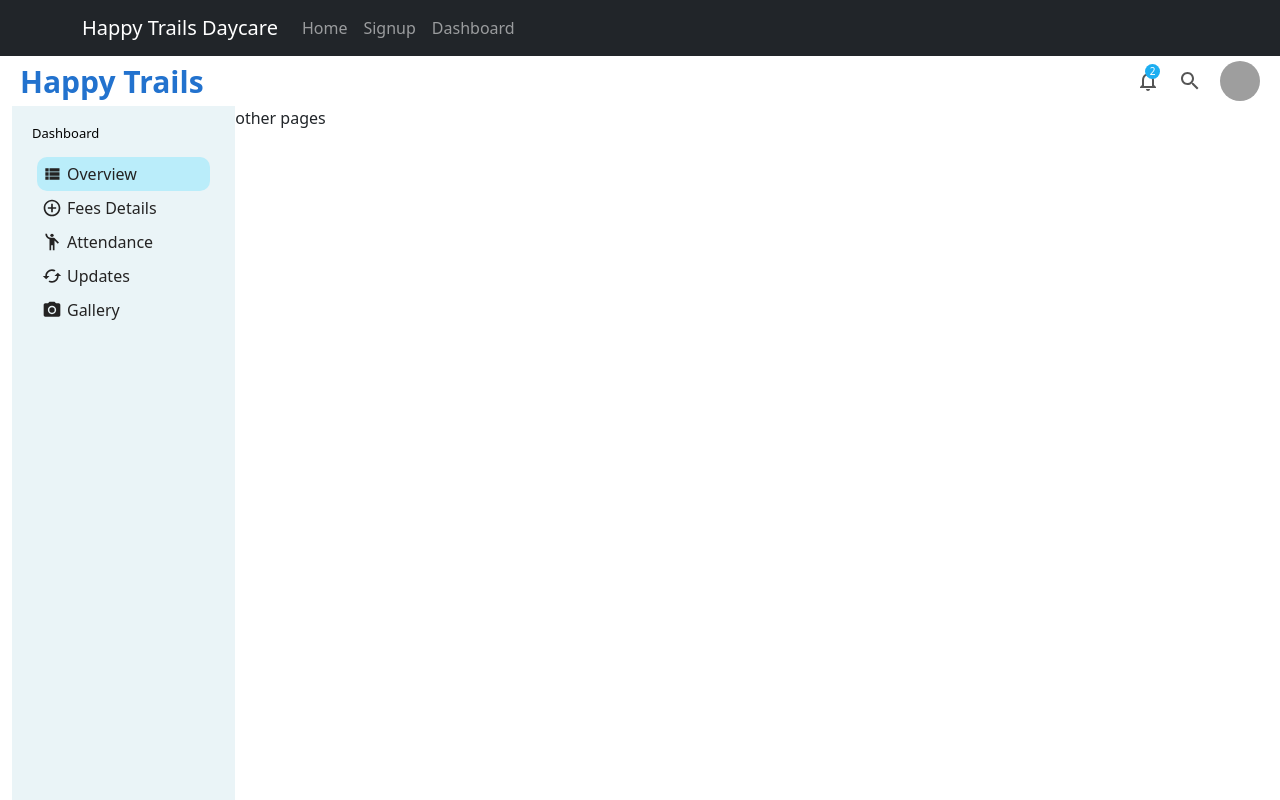
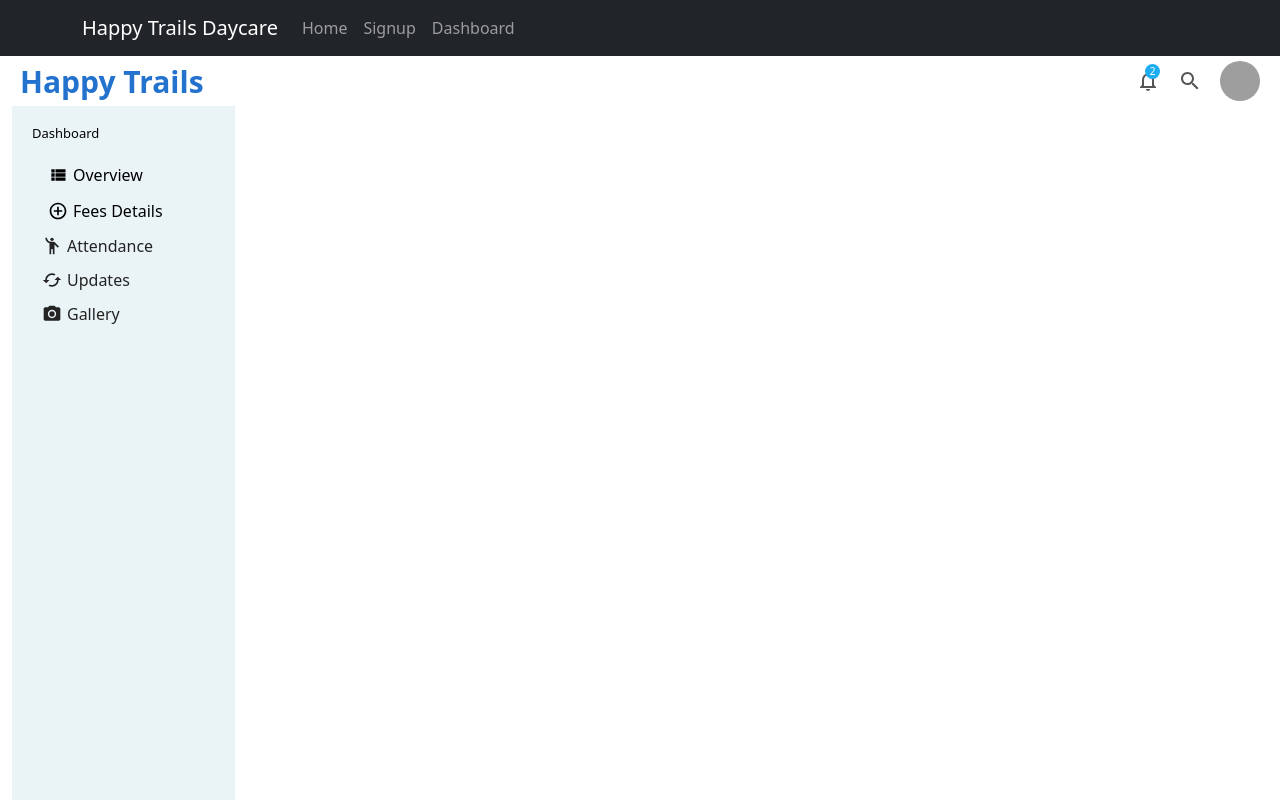
Before and after one commit to islamrahat735/CPSC_471_Final_Project_Frontend, a React (Create React App) app: page /Dashboard in a window 1280 px wide. Shown: the top 800 px of the page. Built offline with nearby package versions, Linux system fonts and the light colour scheme; grey boxes are pictures that could not be loaded.

Commit message:
Added the toggle in dashboard

```diff
--- a/src/pages/Dashboard.js
+++ b/src/pages/Dashboard.js
@@ -1,18 +1,55 @@
-import React from "react";
+import React, {Component} from "react";
 import Sidebar from "./Sidebar.js";
 import Topbar from "./Topbar.js";
 import "./styles/dashboard.css";
+import Overview from "./Overview.js";
+import Fees from "./Fees.js";
+export class Dashboard extends Component{
+    constructor(props) {
+        super(props)
 
-function Dashboard(){
+        this.state = {
+            type: ''
+        };
+
+        this.visibleOverview = this.visibleOverview.bind(this);
+        this.visibleFees = this.visibleFees.bind(this);
+    }
+
+    visibleOverview()
+    {
+        this.setState({type: 'Overview'});
+    }
+
+    visibleFees()
+    {
+        this.setState({type: 'Fees'});
+    }
+
+    render() {
+    let output = '';
+    if(this.state.type === "Overview")
+    {
+        output = <Overview />
+        this.state.type = '';
+    }
+    if(this.state.type === "Fees")
+    {
+        output = <Fees />
+        this.state.type = '';
+    }
     return (
     <div >
     <Topbar/>
     <div className = "container">
-    <Sidebar/>
-    <div className="others">other pages</div>
+    <Sidebar visibleHandleOver = {this.visibleOverview} visibleHandleFee = {this.visibleFees}/>
+
+    <div className="others">{output}</div>
     </div>
     </div>
-    );
+    )
+    }
 }
 
+
 export default Dashboard;
--- /dev/null
+++ b/src/pages/Fees.js
@@ -0,0 +1,10 @@
+import React from 'react'
+import 'bootstrap/dist/css/bootstrap.min.css';
+import {Modal, Button} from 'react-bootstrap'
+export default function Fees() {
+    return (
+        <div>
+            Fees!!!
+        </div>
+    )
+}
--- /dev/null
+++ b/src/pages/Overview.js
@@ -0,0 +1,12 @@
+import React from 'react'
+
+export default function Overview() {
+    return (
+        <div>
+            Overview!!!!
+            <div>
+                This is the overview.
+            </div>
+        </div>
+    )
+}
--- a/src/pages/Sidebar.js
+++ b/src/pages/Sidebar.js
@@ -1,20 +1,24 @@
 import "./styles/sidebar.css"
 import { ViewList, EmojiPeople, ControlPoint, Cached, PhotoCamera } from "@material-ui/icons"
-export default function Sidebar() {
+export default function Sidebar(props) {
     return (
         <div className="sidebar">
         <div className="sidebarWrapper">
         <div className="sidebarMenu">
        <h3 className="sidebarTitle">Dashboard</h3>
         <ul className="sidebarList">
-        <li className="sidebarListItem active">
+        <button onClick = {props.visibleHandleOver} id = "sidebarBtnO">
+        <li className="sidebarListItem">
         <ViewList className="sidebarIcon"/>
        Overview
         </li>
+        </button>
+        <button onClick = {props.visibleHandleFee} id = "sidebarBtnF">
         <li className="sidebarListItem">
         <ControlPoint className="sidebarIcon"/>
        Fees Details
         </li>
+        </button>
         <li className="sidebarListItem">
         <EmojiPeople className="sidebarIcon"/>
         Attendance
--- a/src/pages/styles/sidebar.css
+++ b/src/pages/styles/sidebar.css
@@ -38,3 +38,13 @@
     margin-right: 5px;
     font-size: 20px !important;
   }
+
+  #sidebarBtnO{
+    background-color: rgb(234, 244, 247);
+    border: none;
+  }
+
+  #sidebarBtnF{
+    background-color: rgb(234, 244, 247);
+    border: none;
+  }
```
